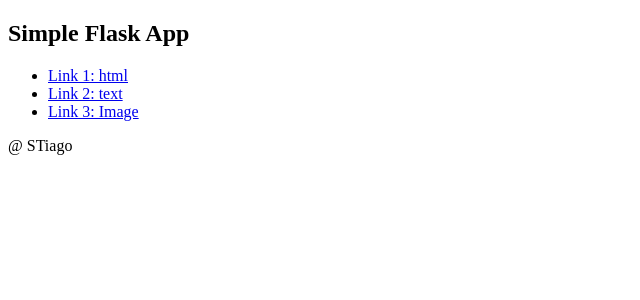
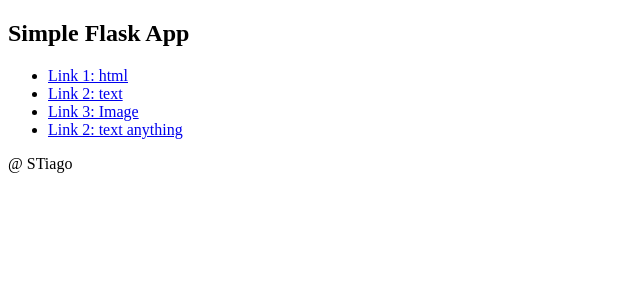
Before and after one commit to STiago/sample-flask-template, a Flask app: page /html in a window 1280 px wide. Shown: the top 300 px of the page, without its empty margins (0-640 px from the left). Run offline with Flask 2, Linux system fonts and the light colour scheme.

Commit message:
Last change

```diff
--- a/app/app.py
+++ b/app/app.py
@@ -17,7 +17,7 @@ def text_function():
 def img_function():
     return '<!DOCTYPE html><html lang="es"><head><meta charset="utf-8"><title>Images</title></head><body><img src="static/images/image.jpg" alt="imagen1"/><img src="static/images/logougr.jpg" alt="imagen"/></body></html>'
 
-@app.route('/text/everything')
+@app.route('/text_everything')
 def everything(evr):
     resp = Response()
     resp.headers['Content-Type'] = 'text/plain; charset=utf-8'
--- a/app/templates/index.html
+++ b/app/templates/index.html
@@ -6,9 +6,10 @@
     {% endif %}
       <nav>
         <ul>
-	  <li><a href="/html">Link 1: html</a></li>
-	  <li><a href="/text">Link 2: text</a></li>
-	  <li><a href="/image">Link 3: Image</a></li>
+	      <li><a href="/html">Link 1: html</a></li>
+	      <li><a href="/text">Link 2: text</a></li>
+	      <li><a href="/image">Link 3: Image</a></li>
+          <li><a href="/text_everything/Best%20Regards,%20Victoria%20flask">Link 2: text anything</a></li>
         </ul>
       </nav>
       {% block content %}
```
Also changed, not shown: README.md.
